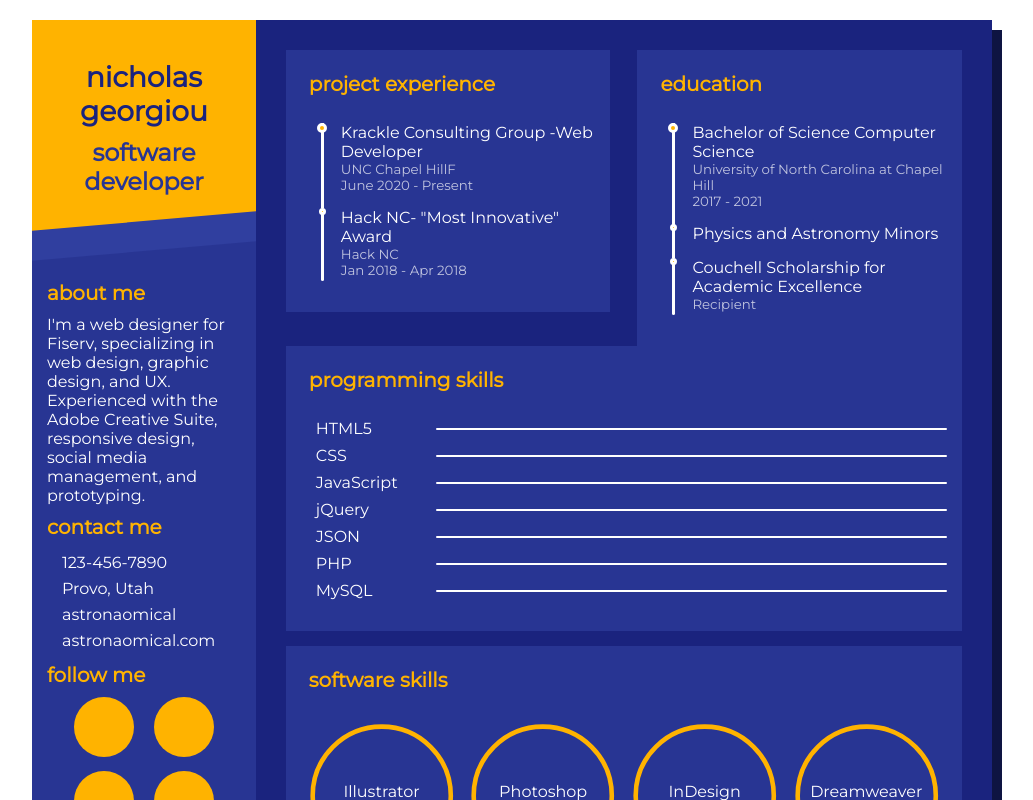
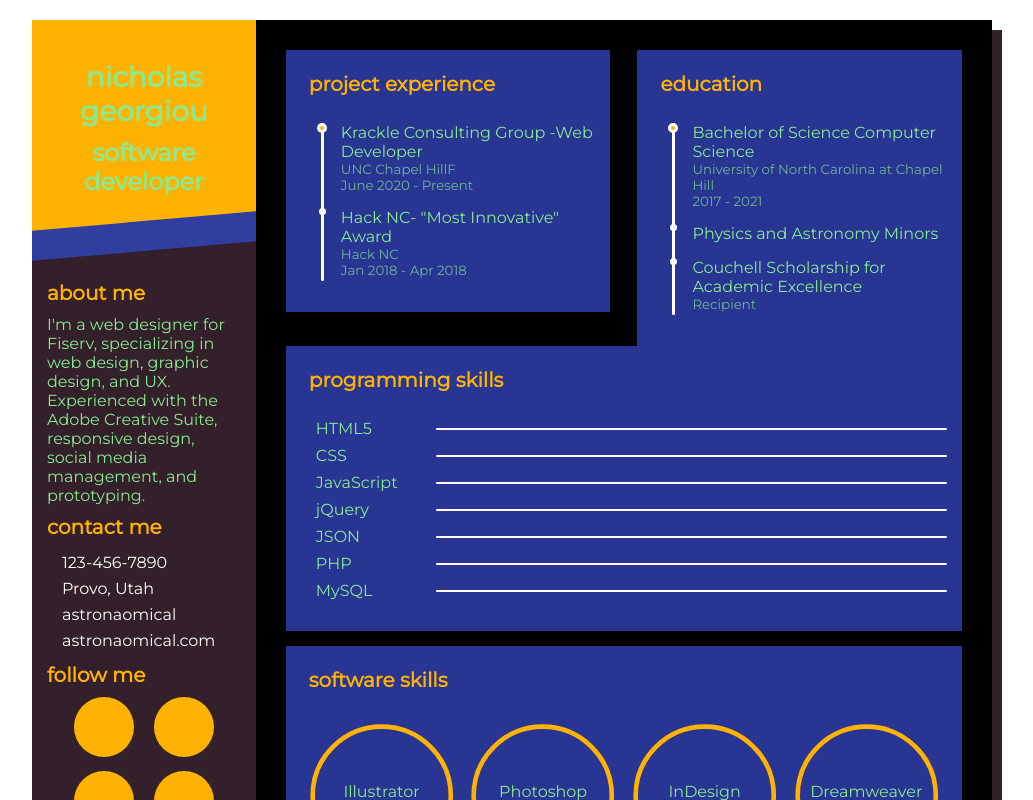
Before and after one commit to walanpat/ResumeSite0, a React (Create React App) app in the folder my-resume/: page / in a window 1280 px wide. Shown: the top 800 px of the page, without its empty margins (128-1161 px from the left). Built offline with nearby package versions, Linux system fonts and the light colour scheme.

Commit message:
Update index.css

```diff
--- a/my-resume/src/index.css
+++ b/my-resume/src/index.css
@@ -44,10 +44,10 @@ h3 {
 
 .resume {
   width: 960px;
-  background: #1a237e;
-  color: #ffffff;
+  background: black;
+  color: #8AEA92;
   margin: 20px auto;
-  box-shadow: 10px 10px #0e1442;
+  box-shadow: 10px 10px #33202A;
   position: relative;
   display: flex;
 }
@@ -67,8 +67,8 @@ h3 {
 .resume .base {
   width: 30%;
   padding: 30px 15px;
-  background: #283593;
-  color: #ffffff;
+  background: #33202A;
+  color: #8AEA92;
 }
 .resume .base .profile {
   background: #ffb300;
@@ -105,21 +105,21 @@ h3 {
 }
 .resume .base .profile .info {
   text-align: center;
-  color: #ffffff;
+  color: #8AEA92;
 }
 .resume .base .profile .info .name {
   margin-top: 10px;
   margin-bottom: 0;
   font-size: 1.75em;
   text-transform: lowercase;
-  color: #1a237e;
+  color: #8AEA92;
 }
 .resume .base .profile .info .job {
   margin-top: 10px;
   margin-bottom: 0;
   font-size: 1.5em;
   text-transform: lowercase;
-  color: #283593;
+  color: #8AEA92;
 }
 .resume .base .contact div {
   line-height: 24px;
```
